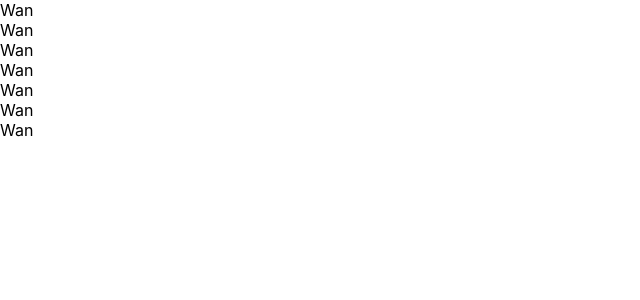
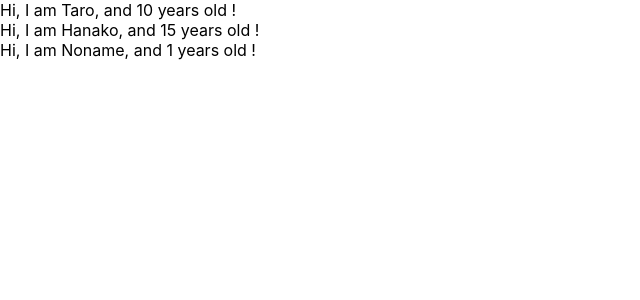
Before and after one commit to ronn-althaea/node-practice, a React (Create React App) app in the folder udemy_react_redux_crud_app/: page / in a window 1280 px wide. Shown: the top 300 px of the page, without its empty margins (0-640 px from the left). Built offline with nearby package versions, Linux system fonts and the light colour scheme.

Commit message:
learn props

```diff
--- a/udemy_react_redux_crud_app/src/App.js
+++ b/udemy_react_redux_crud_app/src/App.js
@@ -1,32 +1,29 @@
 import React from 'react';
 
-// class App extends Component {
-//     render() {
-//         return (
-//             <React.Fragment>
-//                 <label htmlFor="bar">bar</label>
-//                 <input type="text" onChange={() => {console.log("kiyohi-----")}} />
-//             </React.Fragment>
-//         );
-//     }
-// }
 
 const App = () => {
+    const profiles = [
+        {name: "Taro", age: 10},
+        {name: "Hanako", age: 15},
+        {name: "Noname"}
+    ]
     return (
         <div>
-          <Cat />
-          <Cat />
-          <Cat />
-          <Cat />
-          <Cat />
-          <Cat />
-          <Cat />
+            {
+                profiles.map((profile, index) => {
+                    return <User name={profile.name} age={profile.age} key={index} />
+                })
+            }
         </div>
     );
 }
 
-const Cat = () => {
-    return <div>Wan </div>;
+const User = (props) => {
+    return <div>Hi, I am {props.name}, and {props.age} years old !</div>;
+}
+
+User.defaultProps = {
+    age: 1
 }
 
 export default App;
```
